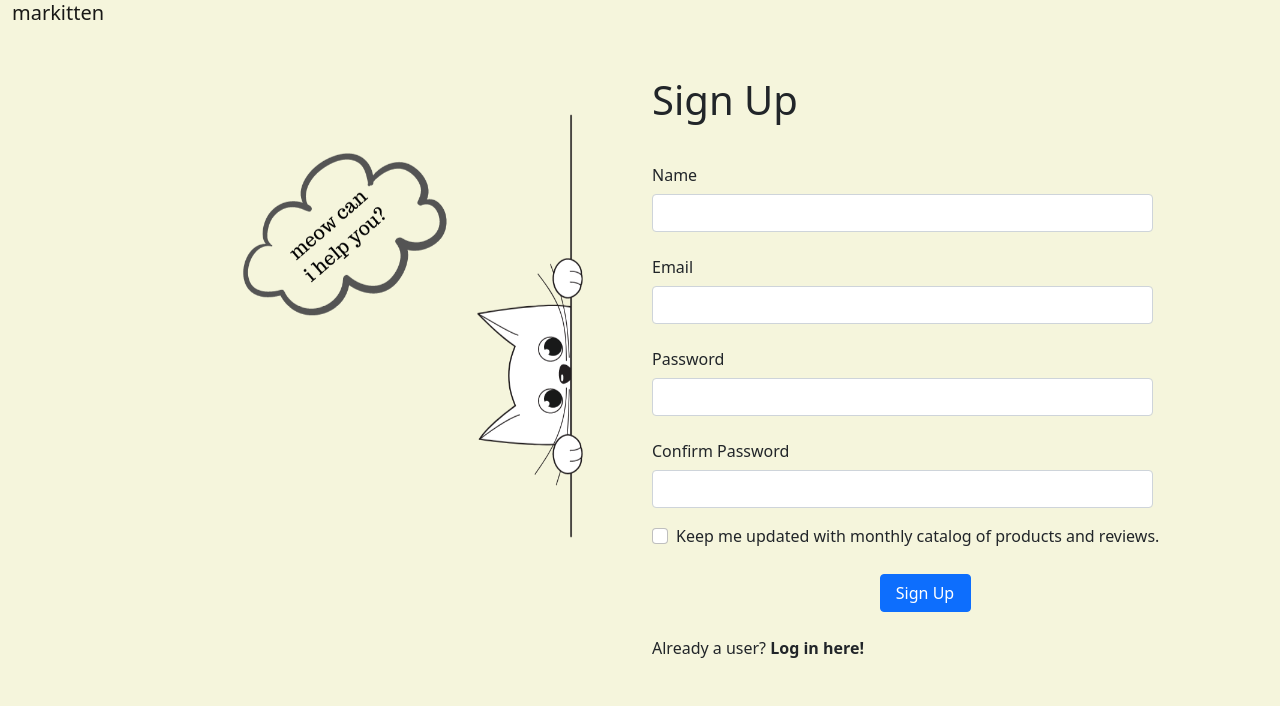
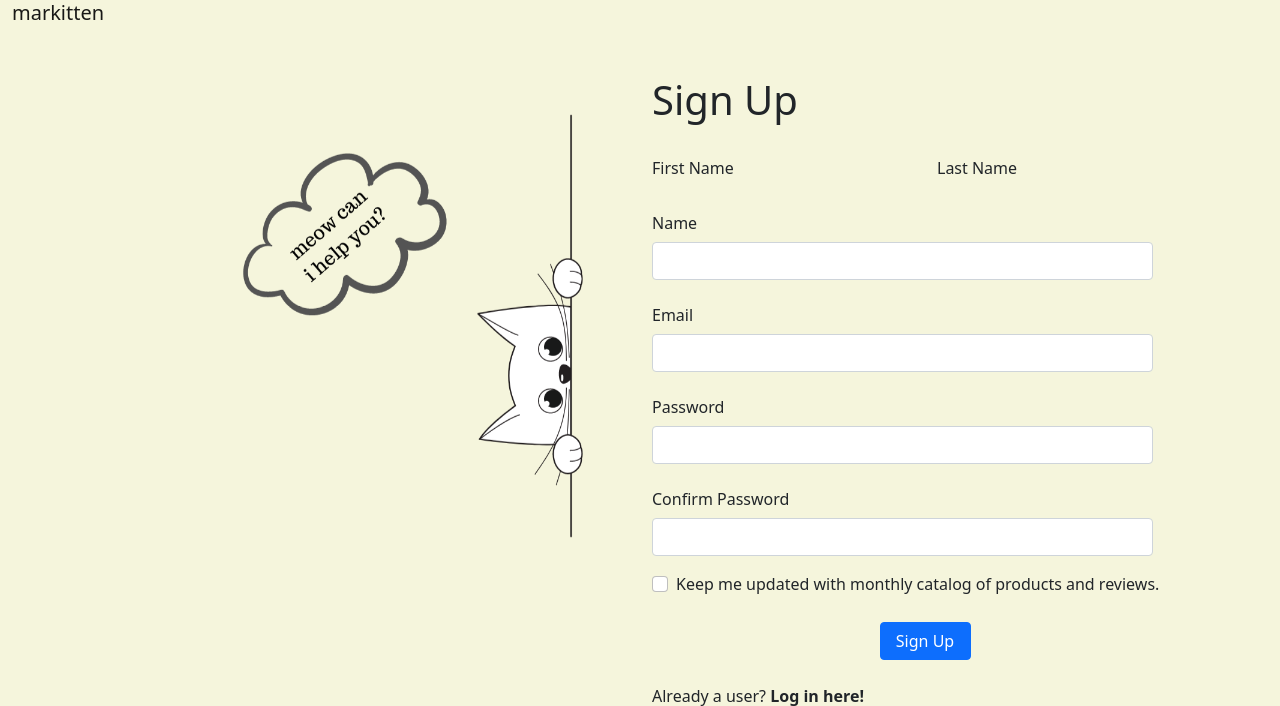
Before and after one commit to Coscolluela/MarKitten, a Django app: page /signup/ in a window 1280 px wide. Shown: the part 15-721 px from the top of the page. Run offline with Django 3.2, Linux system fonts and the light colour scheme; parts of the project's set-up code (start-up, migrations or seed data) failed here and were passed over.

Commit message:
Edit Sign Up

```diff
--- a/markitten/markitten_app/templates/markitten_app/signUp.html
+++ b/markitten/markitten_app/templates/markitten_app/signUp.html
@@ -30,6 +30,18 @@
                 <h1 id=" slide-in-left">Sign Up</h1>
                 <br>
                 <form>
+                    <div class="row mb-4">
+                        <div class="d-grid gap-2 col-6 d-md-block">
+                            <label for="floatingInput">First Name</label>
+                            <!-- {{form.first_name}} -->
+                            <!-- <label for="staticEmail" class="col-form-label">Email</label> -->
+                        </div>
+                        <div class="d-grid gap-2 col-6 d-md-block">
+                            <label for="floatingInput">Last Name</label>
+                            <!-- {{form.last_name}} -->
+                            <!-- <label for="staticEmail" class="col-form-label">Email</label> -->
+                        </div>
+                    </div>
                     <div class="mb-3">
                         <div class="d-grid gap-2 col-11 d-md-block">
                             <label for="inputName" class="col-form-label">Name</label>
```
